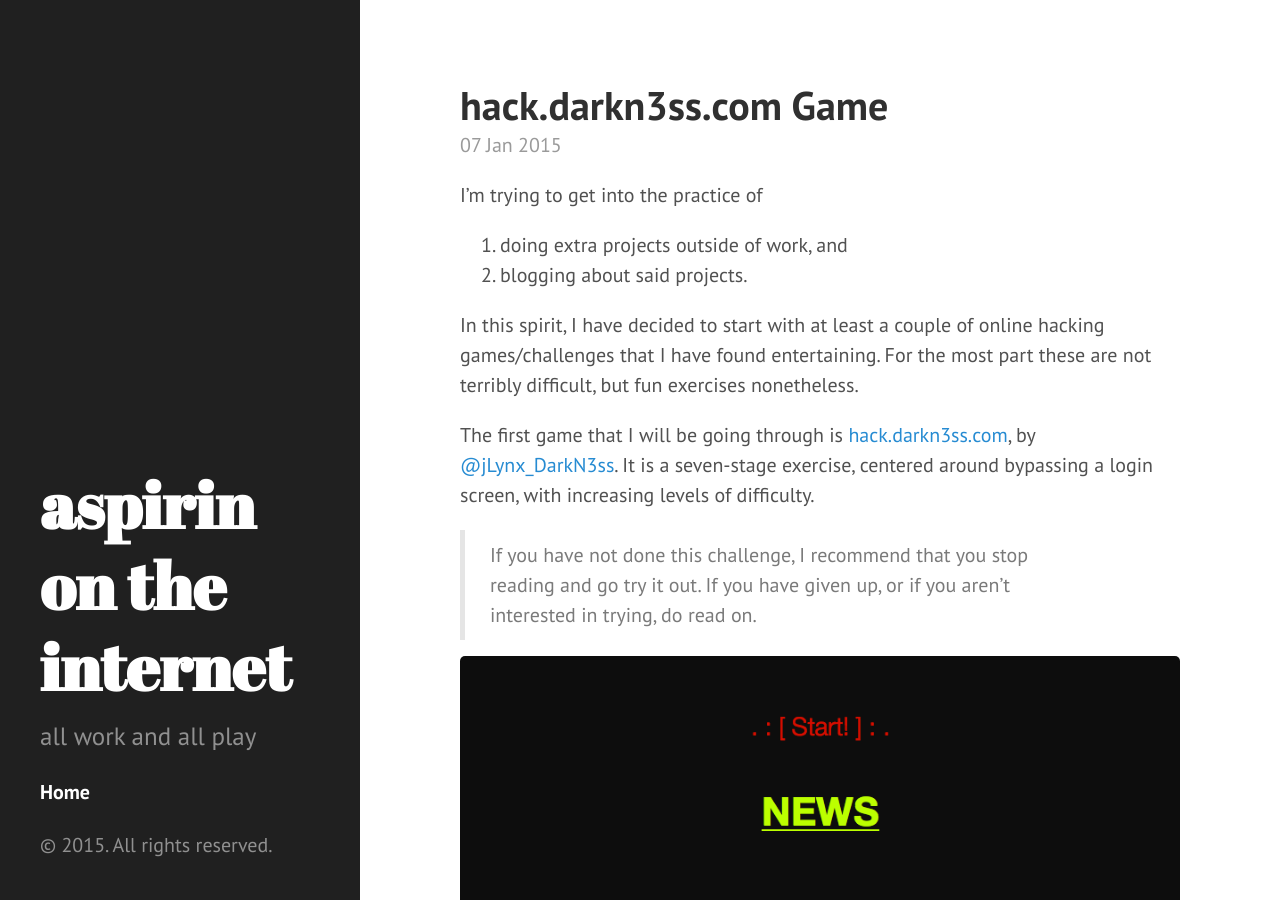
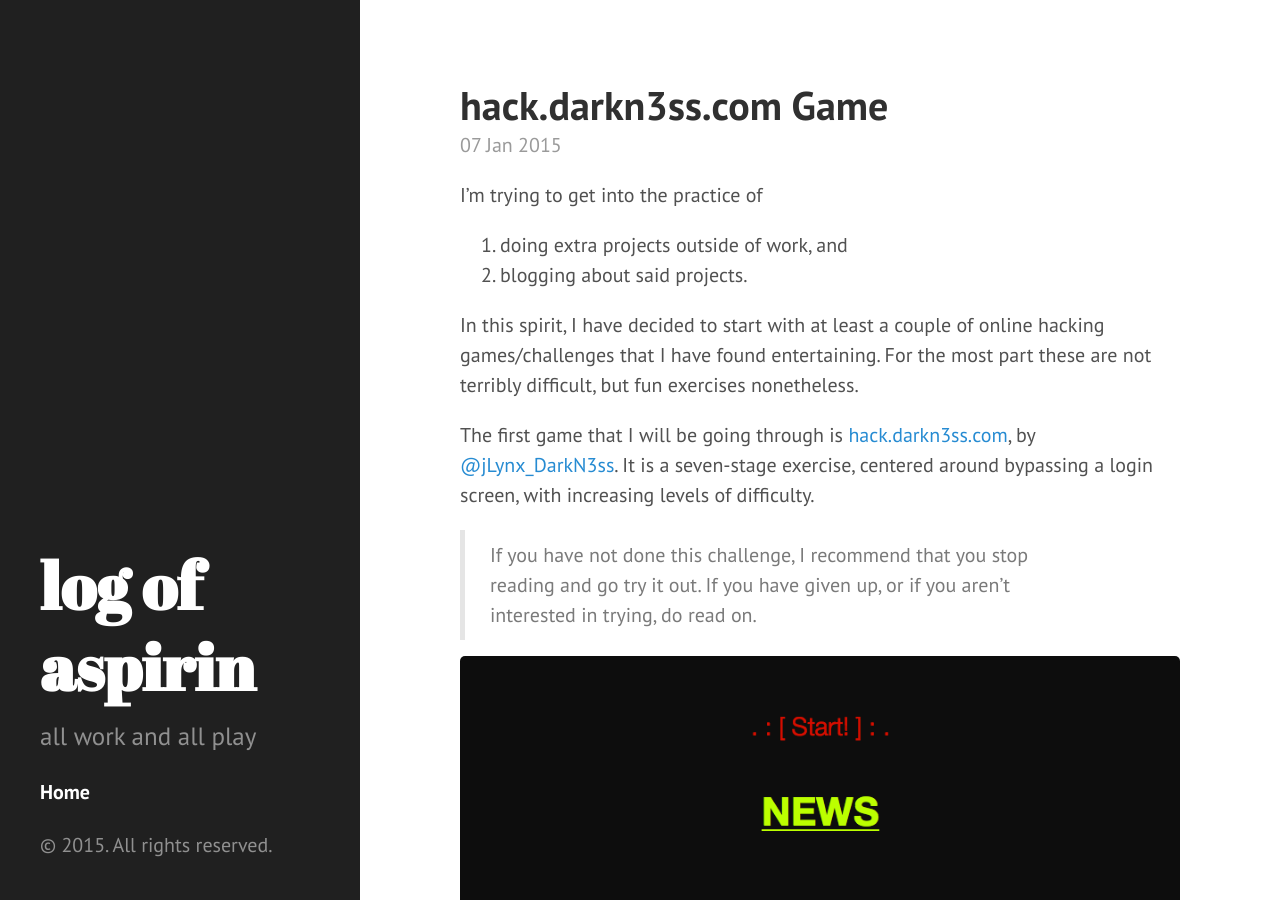
Before and after one commit to sethll/sethll.github.io, a Jekyll site: the page built from index.html, in a window 1280 px wide and 900 px high. Built offline with Jekyll 4.4.1, drawn with Linux system fonts in a browser that asks for light colours; Markdown is read by kramdown in place of the engine named in the settings; the list of posts is cut into pages by our own code.

Commit message:
changed blog title

```diff
--- a/_config.yml
+++ b/_config.yml
@@ -7,7 +7,7 @@
 relative_permalinks: true
 
 # Setup
-title:            'aspirin on the internet'
+title:            'log of aspirin'
 tagline:          'Hopefully something useful will come of this.'
 description:      'all work and all play'
 url:              https://aspirin-.github.io
```
